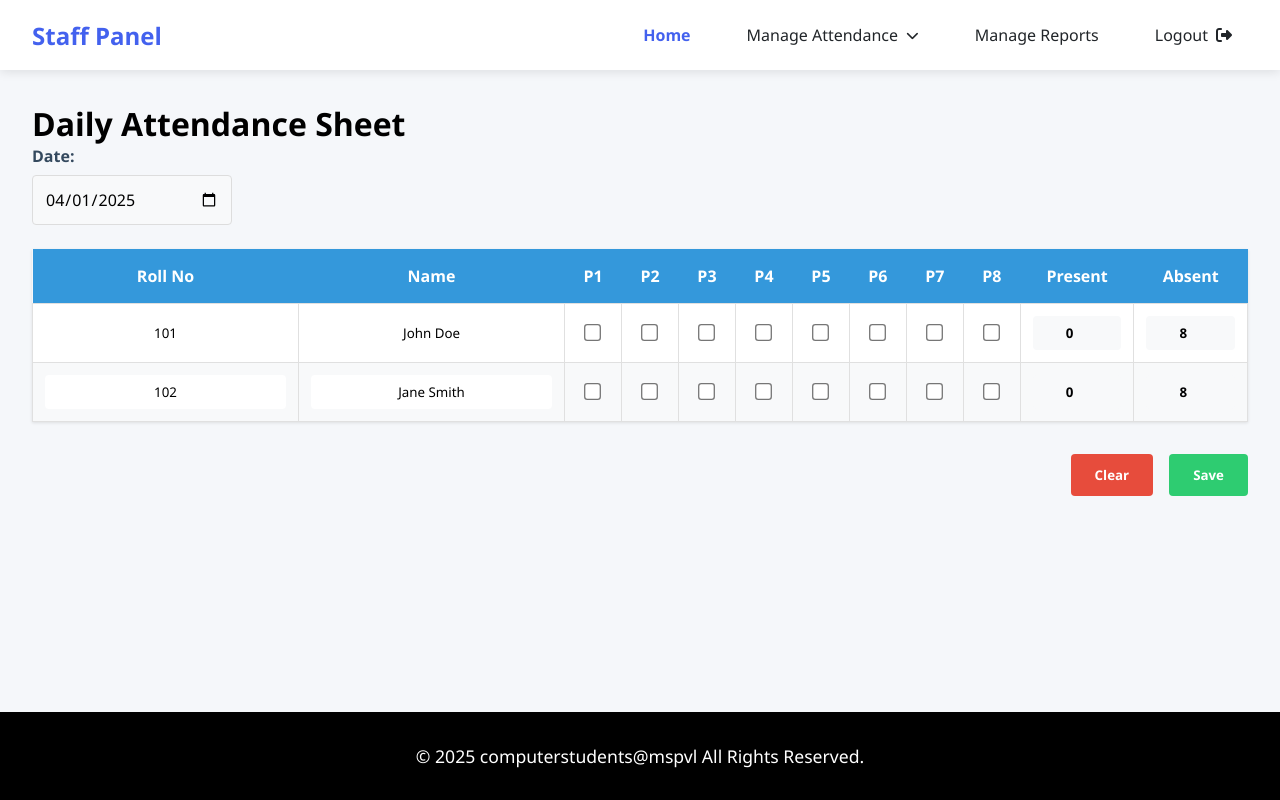
After one commit to nanthakumar0224/spm, a Flask app: page /mark_attendance in a window 1280 px wide. The commit adds this page. Run offline with Flask 3, Linux system fonts and the light colour scheme.

Commit message:
attendance sheet and view_staff_availabe attendance file added

```diff
--- a/app.py
+++ b/app.py
@@ -43,7 +43,7 @@ def login():
             if username == "admin" and password == "123" and userid =="1":
                 session['userid'] = 1
                 session['username'] = "admin"
-                flash("Login Successfull..!!","success")
+                flash("Login Successful..!!","success")
                 con = sqlite3.connect("spm_db.db")
                 cur = con.cursor()
                 cur.execute("SELECT * FROM users_tb")
@@ -59,14 +59,14 @@ def login():
                 if data:
                         session['userid'] = int(userid)
                         session['username'] = username
-                        flash("Login Successfull..!!","success")
+                        flash("Login Successful..!!","success")
                         return render_template("staff/staff_panel.html")
                 else:
                     flash("Login Failed..!!","danger")
                     return redirect(url_for('login'))
 
         except Exception as e:
-            flash(f"Error in Insertion: {str(e)}", "danger")
+            flash(f"Error in Login: {str(e)}", "danger")
         finally:
             if con:
                 con.close()
@@ -621,6 +621,24 @@ def class_schedule():
 #--------------------------------------staff-processes-------------------------------------------------------------------------------------------------#
 
 
+
+@app.route('/mark_attendance')
+def mark_attendance():
+    return render_template('staff/attendance_sheet.html')
+
+@app.route('/view_all_attendance')
+def view_all_attendance():
+    return render_template('staff/view_attendance.html')
+
+
+
+
+
+
+
+
+
+
 #---------------------------------------end-staff-processes-----------------------------------------------------------------------------------------------------#
 
 if __name__ == '__main__':
--- /dev/null
+++ b/templates/staff/attendance_sheet.html
@@ -0,0 +1,317 @@
+<!DOCTYPE html>
+<html lang="en">
+<head>
+    <meta charset="UTF-8">
+    <meta name="viewport" content="width=device-width, initial-scale=1.0">
+    <title>Staff Dashboard</title>
+    <link rel="stylesheet" href="https://cdnjs.cloudflare.com/ajax/libs/font-awesome/6.4.0/css/all.min.css">
+    <link rel="stylesheet" href="static/css/style.css">
+    <style>
+
+
+        /* Date Input Styles */
+        .date-input {
+            margin-bottom: 1.5rem;
+        }
+
+        .date-input label {
+            display: block;
+            margin-bottom: 0.5rem;
+            font-weight: 600;
+            color: #34495e;
+        }
+
+        .date-input input[type="date"] {
+            padding: 0.75rem;
+            border: 1px solid #ddd;
+            border-radius: 4px;
+            font-size: 1rem;
+            width: 200px;
+            background-color: #f8f9fa;
+            transition: border-color 0.3s;
+        }
+
+        .date-input input[type="date"]:focus {
+            outline: none;
+            border-color: #3498db;
+            box-shadow: 0 0 0 2px rgba(52, 152, 219, 0.2);
+        }
+
+        /* Table Styles */
+        table {
+            width: 100%;
+            border-collapse: collapse;
+            margin-top: 1.5rem;
+            box-shadow: 0 1px 3px rgba(0, 0, 0, 0.1);
+        }
+
+        th {
+            background-color: #3498db;
+            color: white;
+            padding: 1rem;
+            text-align: center;
+            font-weight: 600;
+            position: sticky;
+            top: 0;
+        }
+
+        td {
+            padding: 0.75rem;
+            border: 1px solid #e0e0e0;
+            text-align: center;
+            background-color: white;
+        }
+
+        tr:nth-child(even) td {
+            background-color: #f8f9fa;
+        }
+
+        tr:hover td {
+            background-color: #f1f8fe;
+        }
+
+        /* Input Styles */
+        input[type="text"],
+        input[type="number"] {
+            padding: 0.5rem;
+            border: 1px solid #ddd;
+            border-radius: 4px;
+            width: 100%;
+            box-sizing: border-box;
+            text-align: center;
+            transition: border-color 0.3s;
+            border:none;
+        }
+
+        input[type="text"]:focus,
+        input[type="number"]:focus {
+            outline: none;
+            border-color: #3498db;
+            box-shadow: 0 0 0 2px rgba(52, 152, 219, 0.2);
+            border:none;
+        }
+
+        input[type="number"] {
+            background-color: #f8f9fa;
+            font-weight: bold;
+        }
+
+        /* Checkbox Styles */
+        input[type="checkbox"] {
+            transform: scale(1.3);
+            cursor: pointer;
+            accent-color: #3498db;
+        }
+
+        /* Button Styles */
+        .action-buttons {
+            margin-top: 2rem;
+            display: flex;
+            gap: 1rem;
+            justify-content: flex-end;
+        }
+
+        .action-buttons button {
+            padding: 0.75rem 1.5rem;
+            border: none;
+            border-radius: 4px;
+            font-weight: 600;
+            cursor: pointer;
+            transition: all 0.3s ease;
+        }
+
+        #clearBtn {
+            background-color: #e74c3c;
+            color: white;
+        }
+
+        #clearBtn:hover {
+            background-color: #c0392b;
+            transform: translateY(-2px);
+        }
+
+        #saveBtn {
+            background-color: #2ecc71;
+            color: white;
+        }
+
+        #saveBtn:hover {
+            background-color: #27ae60;
+            transform: translateY(-2px);
+        }
+
+        /* Responsive Adjustments */
+        @media (max-width: 768px) {
+            .main-content {
+                padding: 1rem;
+            }
+
+            table {
+                font-size: 0.9rem;
+            }
+
+            th, td {
+                padding: 0.5rem;
+            }
+
+            .action-buttons {
+                flex-direction: column;
+            }
+
+            .action-buttons button {
+                width: 100%;
+            }
+        }
+    </style>
+</head>
+<body>
+    {% with msg=get_flashed_messages() %}
+    {% if msg %}
+    <script>
+        alert("{{msg[0]}}");
+    </script>
+    {% endif %}
+    {% endwith %}
+
+    <nav class="navbar">
+        <a href="#" class="navbar-brand">Staff Panel</a>
+        <div class="nav-menu">
+            <a href="#" class="nav-item active">Home</a>
+
+            <div class="dropdown">
+                <a href="#" class="nav-item dropdown-toggle">Manage Attendance</a>
+                <div class="dropdown-content">
+                    <a href="{{url_for('mark_attendance')}}" class="dropdown-item">Mark Attendance</a>
+                    <a href="{{url_for('view_all_attendance')}}" class="dropdown-item">View Attendance</a>
+                </div>
+            </div>
+
+            <a href="report_generate_form.html" class="nav-item">Manage Reports</a>
+            <a href="{{url_for('login')}}" class="nav-item" id="logout-link">
+                <span>Logout</span>
+                <i class="fas fa-sign-out-alt"></i>
+            </a>
+        </div>
+    </nav>
+
+    <div class="main-content">
+        <h1>Daily Attendance Sheet</h1>
+
+        <form id="attendanceForm" action="#" method="POST">
+            <div class="date-input">
+                <label for="attendanceDate">Date:</label>
+                <input type="date" id="attendanceDate" name="attendanceDate" required>
+            </div>
+
+            <table id="attendanceTable">
+                <thead>
+                    <tr>
+                        <th>Roll No</th>
+                        <th>Name</th>
+                        <th>P1</th>
+                        <th>P2</th>
+                        <th>P3</th>
+                        <th>P4</th>
+                        <th>P5</th>
+                        <th>P6</th>
+                        <th>P7</th>
+                        <th>P8</th>
+                        <th>Present</th>
+                        <th>Absent</th>
+                    </tr>
+                </thead>
+                <tbody>
+                    <!-- Sample rows - in a real app, these would be dynamically generated -->
+                    <tr>
+                        <td><input type="text" name="rollno_1" value="101" required></td>
+                        <td><input type="text" name="name_1" value="John Doe" required></td>
+                        <td><input type="checkbox" name="p1_1" class="period-checkbox"></td>
+                        <td><input type="checkbox" name="p2_1" class="period-checkbox"></td>
+                        <td><input type="checkbox" name="p3_1" class="period-checkbox"></td>
+                        <td><input type="checkbox" name="p4_1" class="period-checkbox"></td>
+                        <td><input type="checkbox" name="p5_1" class="period-checkbox"></td>
+                        <td><input type="checkbox" name="p6_1" class="period-checkbox"></td>
+                        <td><input type="checkbox" name="p7_1" class="period-checkbox"></td>
+                        <td><input type="checkbox" name="p8_1" class="period-checkbox"></td>
+                        <td><input type="number" name="present_1" value="0" min="0" max="8" readonly></td>
+                        <td><input type="number" name="absent_1" value="8" min="0" max="8" readonly></td>
+                    </tr>
+                    <tr>
+                        <td><input type="text" name="rollno_2" value="102" required></td>
+                        <td><input type="text" name="name_2" value="Jane Smith" required></td>
+                        <td><input type="checkbox" name="p1_2" class="period-checkbox"></td>
+                        <td><input type="checkbox" name="p2_2" class="period-checkbox"></td>
+                        <td><input type="checkbox" name="p3_2" class="period-checkbox"></td>
+                        <td><input type="checkbox" name="p4_2" class="period-checkbox"></td>
+                        <td><input type="checkbox" name="p5_2" class="period-checkbox"></td>
+                        <td><input type="checkbox" name="p6_2" class="period-checkbox"></td>
+                        <td><input type="checkbox" name="p7_2" class="period-checkbox"></td>
+                        <td><input type="checkbox" name="p8_2" class="period-checkbox"></td>
+                        <td><input type="number" name="present_2" value="0" min="0" max="8" readonly></td>
+                        <td><input type="number" name="absent_2" value="8" min="0" max="8" readonly></td>
+                    </tr>
+                    <!-- Add more rows as needed -->
+                </tbody>
+            </table>
+
+            <div class="action-buttons">
+                <button type="button" id="clearBtn">Clear</button>
+                <button type="submit" id="saveBtn">Save</button>
+            </div>
+        </form>
+    </div>
+
+    <footer class="footer">
+        <p class="copyright">© 2025 computerstudents@mspvl All Rights Reserved.</p>
+    </footer>
+
+    <script>
+        // Set today's date as default
+        document.addEventListener('DOMContentLoaded', function() {
+            const today = new Date().toISOString().split('T')[0];
+            document.getElementById('attendanceDate').value = today;
+
+            // Disable future dates
+            document.getElementById('attendanceDate').max = today;
+
+            // Add event listeners to checkboxes
+            const checkboxes = document.querySelectorAll('.period-checkbox');
+            checkboxes.forEach(checkbox => {
+                checkbox.addEventListener('change', function() {
+                    const row = this.closest('tr');
+                    const presentInput = row.querySelector('input[name^="present_"]');
+                    const absentInput = row.querySelector('input[name^="absent_"]');
+
+                    // Count checked checkboxes in this row
+                    const rowCheckboxes = row.querySelectorAll('.period-checkbox');
+                    let presentCount = 0;
+                    rowCheckboxes.forEach(cb => {
+                        if (cb.checked) presentCount++;
+                    });
+
+                    presentInput.value = presentCount;
+                    absentInput.value = 8 - presentCount;
+                });
+            });
+
+            // Clear button functionality
+            document.getElementById('clearBtn').addEventListener('click', function() {
+                const checkboxes = document.querySelectorAll('.period-checkbox');
+                checkboxes.forEach(checkbox => {
+                    checkbox.checked = false;
+                });
+
+                const presentInputs = document.querySelectorAll('input[name^="present_"]');
+                presentInputs.forEach(input => {
+                    input.value = 0;
+                });
+
+                const absentInputs = document.querySelectorAll('input[name^="absent_"]');
+                absentInputs.forEach(input => {
+                    input.value = 8;
+                });
+            });
+        });
+    </script>
+</body>
+</html>
--- a/templates/staff/staff_panel.html
+++ b/templates/staff/staff_panel.html
@@ -27,8 +27,8 @@
             <div class="dropdown">
                 <a href="#" class="nav-item dropdown-toggle">Manage Attendance</a>
                 <div class="dropdown-content">
-                    <a href="class_entry_form.html" class="dropdown-item">Mark Attendance</a>
-                    <a href="#" class="dropdown-item">View Attendance</a>
+                    <a href="{{url_for('mark_attendance')}}" class="dropdown-item">Mark Attendance</a>
+                    <a href="{{url_for('view_all_attendance')}}" class="dropdown-item">View Attendance</a>
                 </div>
             </div>
 
@@ -41,7 +41,7 @@
     </nav>
 
     <div class="main-content">
-       <h1>{{ username }}</h1>
+       <h1>Welcome to Staff Panel</h1>
     </div>
 
     <footer class="footer">
```
Also changed, not shown: templates/staff/view_attendance.html (added, +123 -0 lines), spm_db.db.
